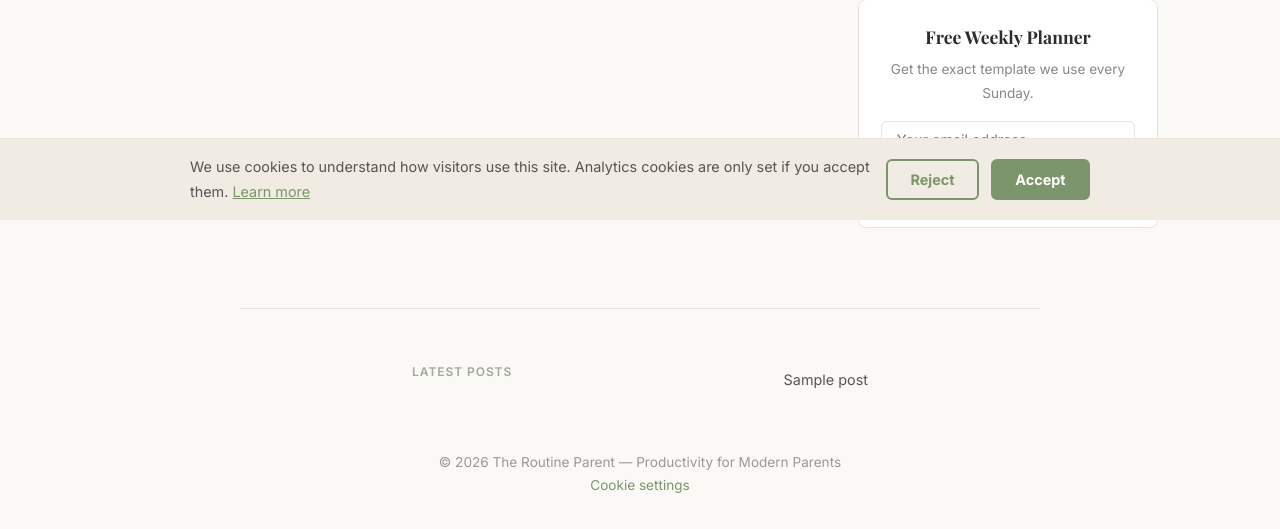
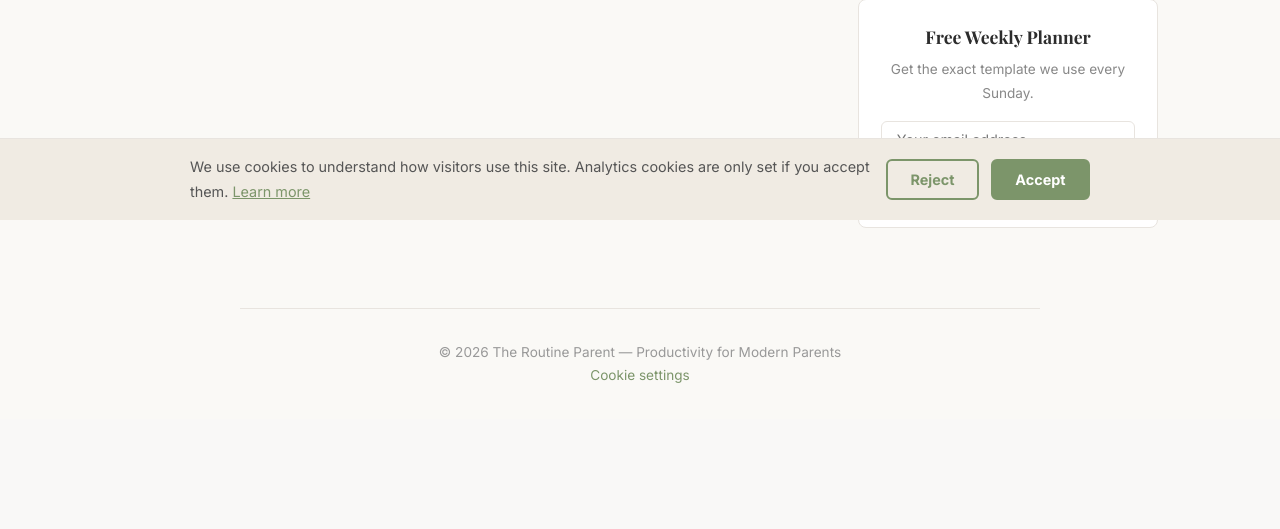
Before and after one commit to doug-ctrl/theroutineparent, a Django app: a page that uses templates/base.html in a window 1280 px wide. Shown: the part 580-1109 px from the top of the page. After the commit the page ends 963 px from the top, so only its background shows below. Run offline with Django 5.2, Linux system fonts and the light colour scheme; tables that the repository leaves empty hold one stand-in row (values such as "Sample post"); grey boxes marked "Sample" are stand-in pictures; parts of the project's set-up code (start-up, migrations or seed data) failed here and were passed over; some libraries are stand-ins or nearby versions.

Commit message:
Remove the "Latest Posts" footer block
Reverts the footer part of da2b42d. The "More from <pillar>" block on
post pages is unchanged, and so is the apex_url filter it uses.

- Remove the footer markup and its light/dark CSS
- Restore the sidebar's own lazy "Recent Posts" query, so pages without
  the sidebar no longer query posts on every request
- Drop the footer tests; add one asserting /about/ makes no post queries

Co-Authored-By: Claude Opus 5.5 <noreply@anthropic.com>

```diff
--- a/blog/context_processors.py
+++ b/blog/context_processors.py
@@ -1,20 +1,17 @@
 from django.db.models import Count, Q
-from django.utils.functional import SimpleLazyObject
 
 from .models import Pillar, Post
 
 
 def sidebar(request):
-    """Pillar list for the editorial sidebar, and the latest posts shown in
-    the footer on every page (the sidebar reuses the first four)."""
+    """Pillar list and recent posts shown in the editorial sidebar."""
     return {
         "sidebar_pillars": Pillar.objects.annotate(
             post_count=Count(
                 "posts", filter=Q(posts__status=Post.Status.PUBLISHED)
             )
         ),
-        # One query, run only when a template first uses it
-        "latest_posts": SimpleLazyObject(lambda: list(
-            Post.objects.filter(status=Post.Status.PUBLISHED)[:5]
-        )),
+        "sidebar_recent_posts": Post.objects.filter(
+            status=Post.Status.PUBLISHED
+        ).select_related("pillar")[:4],
     }
--- a/templates/base.html
+++ b/templates/base.html
@@ -828,29 +828,6 @@
             margin-right: auto;
         }
 
-        /* Footer "Latest Posts": stacked list, same look as .sidebar-recent */
-        .footer-latest {
-            max-width: 520px;
-            margin: 0 auto 2rem;
-        }
-
-        .footer-latest ul { list-style: none; padding: 0; margin: 0; }
-
-        .footer-latest a {
-            display: block;
-            padding: 0.6rem 0;
-            color: #555;
-            text-decoration: none;
-            font-size: 0.9rem;
-            line-height: 1.4;
-            border-bottom: 1px solid #f0ebe3;
-            transition: color 0.3s, border-color 0.3s;
-        }
-
-        .footer-latest li:last-child a { border-bottom: none; }
-
-        .footer-latest a:hover { color: #7c956a; }
-
         /* =========================================
            DARK MODE STYLES
            ========================================= */
@@ -949,15 +926,6 @@
 
         body.dark-mode .sidebar-recent a {
             border-bottom-color: #2a2a4a;
-        }
-
-        body.dark-mode .footer-latest a {
-            color: #b0b0b0;
-            border-bottom-color: #2a2a4a;
-        }
-
-        body.dark-mode .footer-latest a:hover {
-            color: #a3b88c;
         }
 
         body.dark-mode .sidebar-newsletter h3 {
@@ -1319,16 +1287,6 @@
     </div>
 
     <footer>
-        {% if latest_posts %}
-        <nav class="footer-latest" aria-label="Latest posts">
-            <div class="section-label">Latest Posts</div>
-            <ul>
-                {% for latest in latest_posts %}
-                <li><a href="{{ latest|apex_url }}">{{ latest.title }}</a></li>
-                {% endfor %}
-            </ul>
-        </nav>
-        {% endif %}
         <p>&copy; 2026 The Routine Parent — Productivity for Modern Parents</p>
         <p><a href="#" onclick="reopenCookieBanner(); return false;" class="cookie-settings-link">Cookie settings</a></p>
     </footer>
--- a/templates/partials/sidebar.html
+++ b/templates/partials/sidebar.html
@@ -11,11 +11,11 @@
         </div>
     </div>
 
-    {% if latest_posts %}
+    {% if sidebar_recent_posts %}
     <div class="sidebar-box">
         <div class="section-label">Recent Posts</div>
         <div class="sidebar-recent">
-            {% for post in latest_posts|slice:":4" %}
+            {% for post in sidebar_recent_posts %}
             <a href="{{ post.get_absolute_url }}">{{ post.title }}</a>
             {% endfor %}
         </div>
```
Also changed, not shown: blog/tests/test_internal_links.py (+7 -34 lines).
